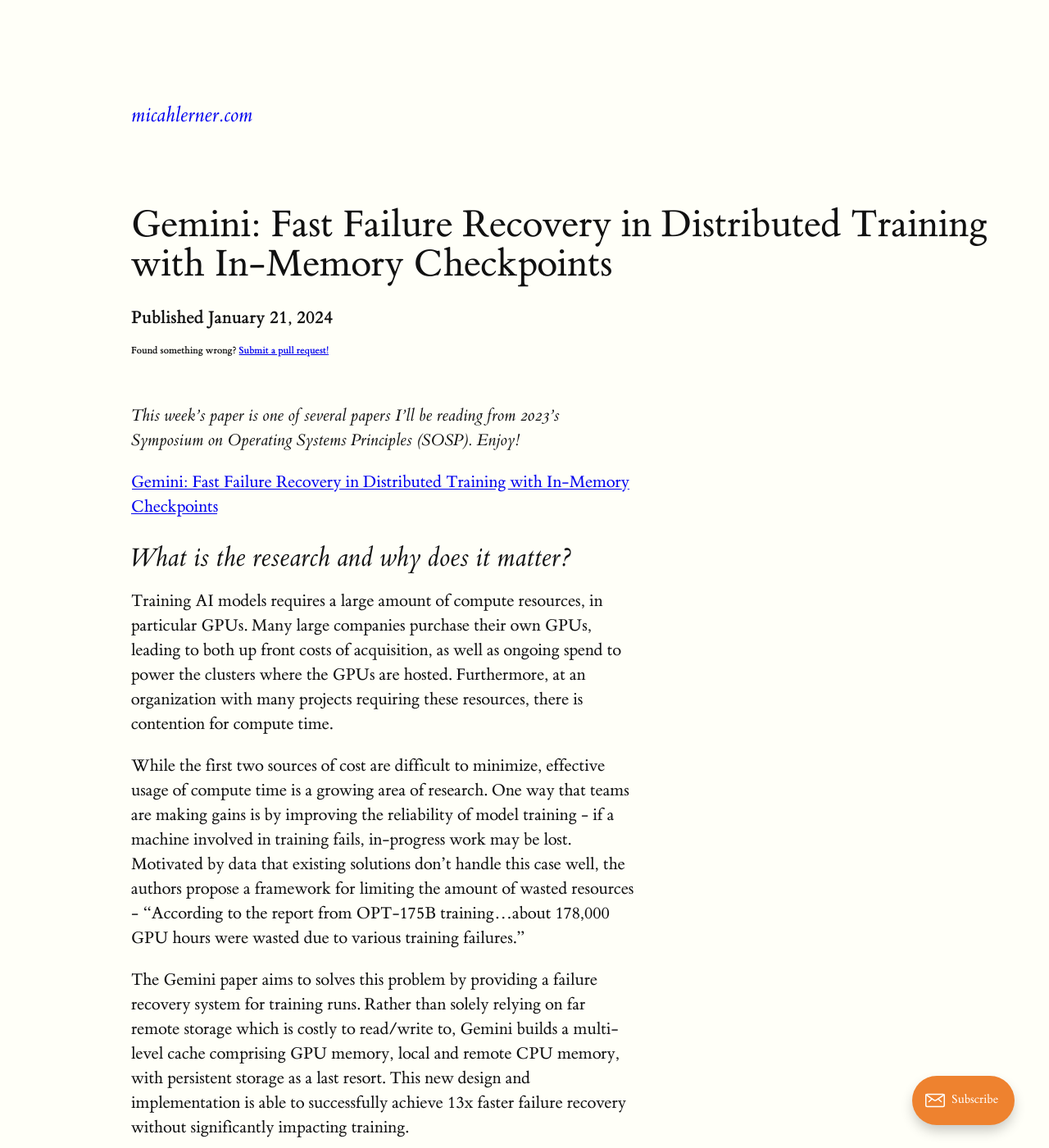
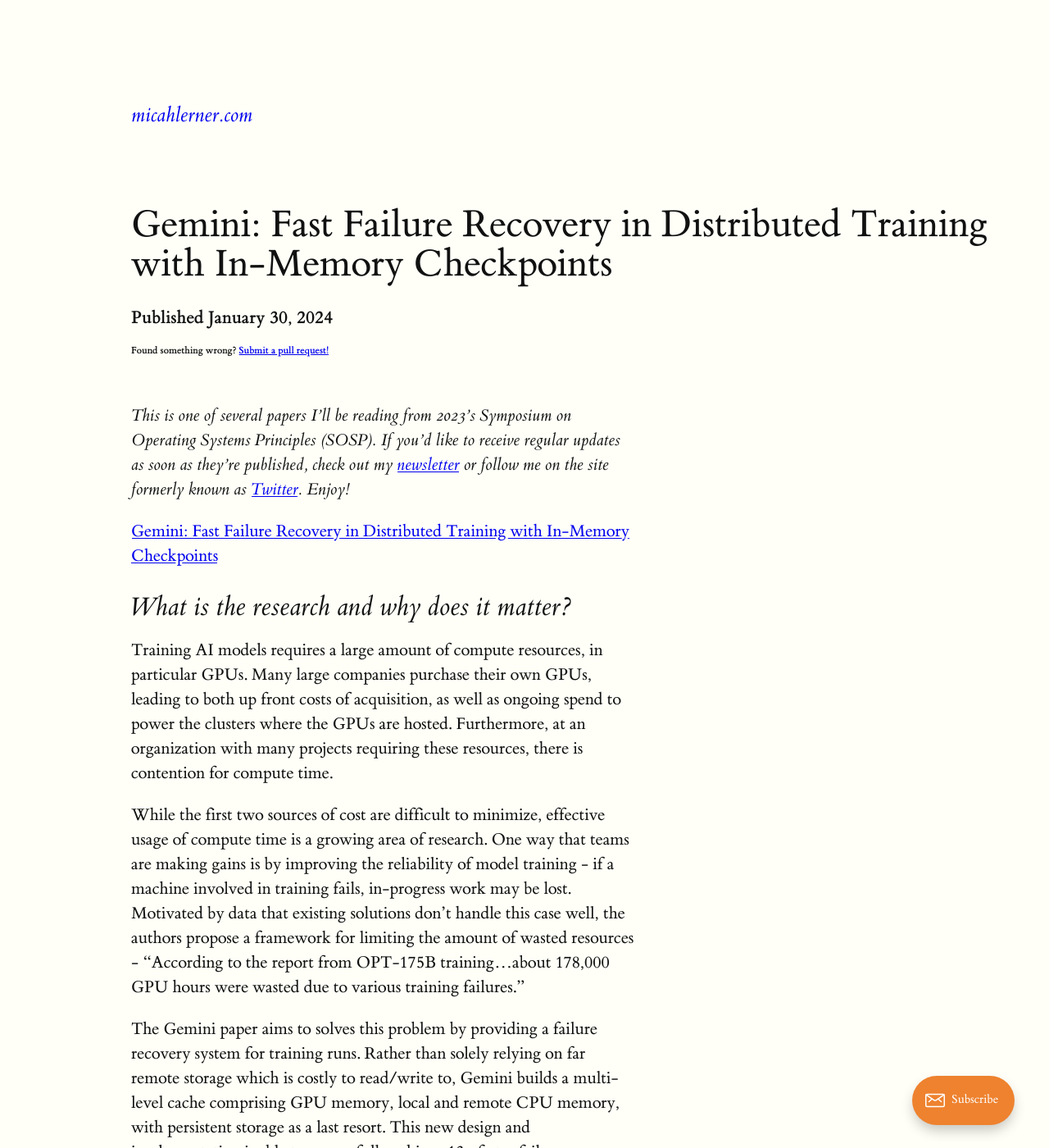
Before and after one commit to mlerner/mlerner.github.io, a Jekyll site: the page built from _posts/2024-01-30-gemini-fast-failure-recovery-in-distributed-training-with-in-memory-checkpoints.md, in a window 1280 px wide and 1400 px high. Shown: the whole window at 82% size. Built offline with Jekyll 4.4.1, drawn with Linux system fonts in a browser that asks for light colours; some of the changed text lies outside the part shown.

Commit message:
blurb update

```diff
--- a/_drafts/2024-01-21-gemini-fast-failure-recovery-in-distributed-training-with-in-memory-checkpoints.md
+++ b/_posts/2024-01-30-gemini-fast-failure-recovery-in-distributed-training-with-in-memory-checkpoints.md
@@ -4,7 +4,7 @@ title: "Gemini: Fast Failure Recovery in Distributed Training with In-Memory Che
 categories:
 ---
 
-_This week’s paper is one of several papers I’ll be reading from 2023’s Symposium on Operating Systems Principles (SOSP). Enjoy!_
+_This is one of several papers I'll be reading from 2023's Symposium on Operating Systems Principles (SOSP). If you'd like to receive regular updates as soon as they're published, check out my [newsletter](https://newsletter.micahlerner.com/) or follow me on the site formerly known as [Twitter](https://twitter.com/micahlerner). Enjoy!_
 
 [Gemini: Fast Failure Recovery in Distributed Training with In-Memory Checkpoints](https://www.micahlerner.com/assets/papers/gemini.pdf)
 
```
Also changed, not shown: other parts of _posts/2024-01-30-gemini-fast-failure-recovery-in-distributed-training-with-in-memory-checkpoints.md (+1 -1 lines), _posts/2024-01-23-xfaas-hyperscale-and-low-cost-serverless-functions-at-meta.md (+1 -1 lines).
